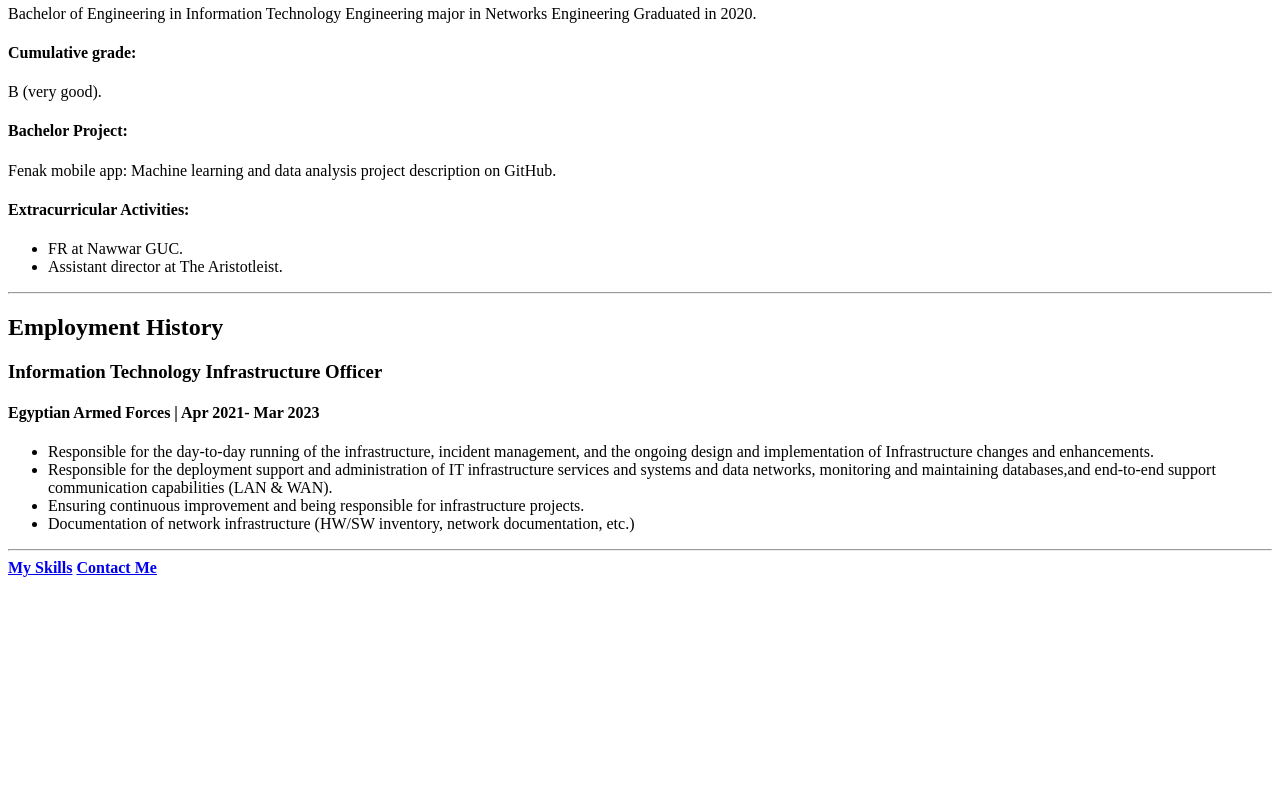
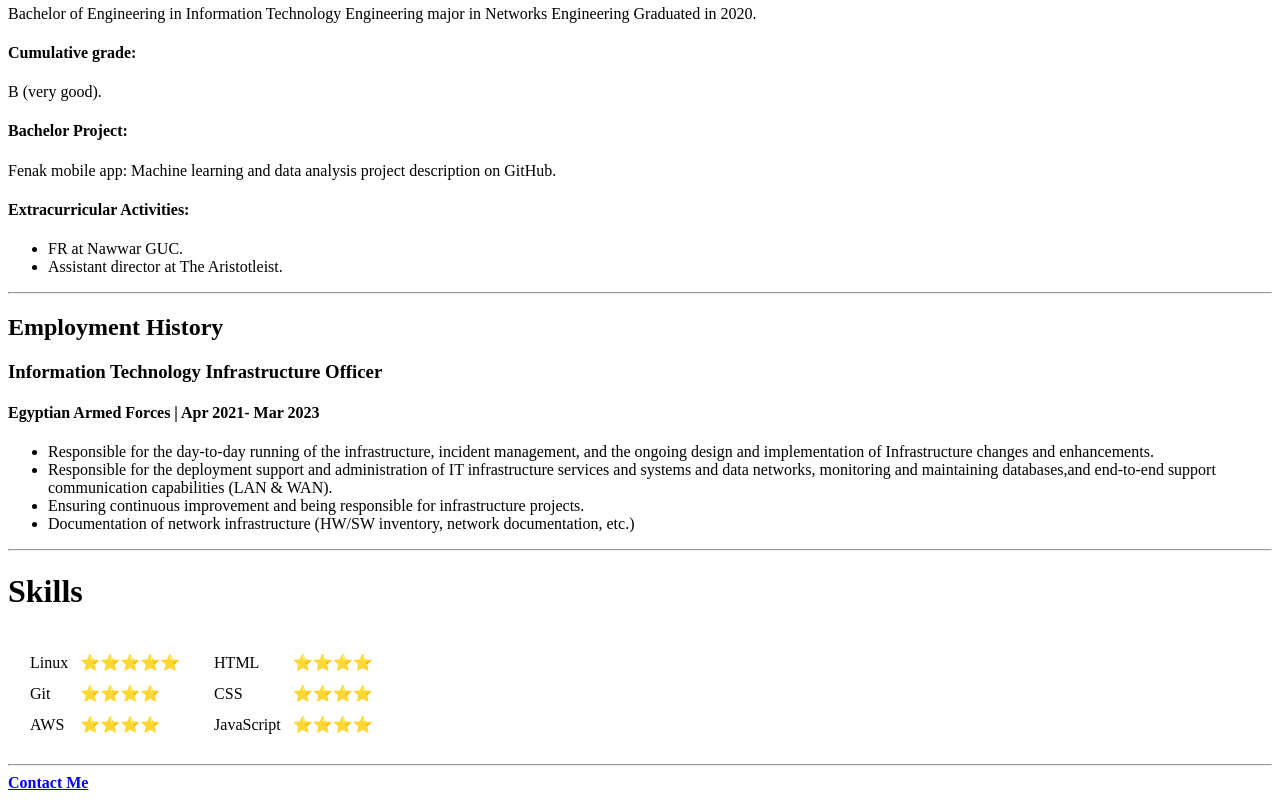
Before and after one commit to AbdelhameedEmad/CV, a plain HTML site: page index.html in a window 1280 px wide. Shown: the part 517-1317 px from the top of the page. Before the commit the page ends 1102 px from the top, so only its background shows below. Drawn offline with Linux system fonts and the light colour scheme.

Commit message:
latest version

```diff
--- a/index.html
+++ b/index.html
@@ -44,7 +44,48 @@
 
     </ul>
     <hr>
-    <a href="skills.html"><strong>My Skills</strong></a>
+    <h1>Skills</h1>
+    <table cellspacing="10">
+
+       <tr>
+        <td>
+            <table cellspacing="10">
+                <tr>
+                    <td>Linux</td>
+                    <td>⭐⭐⭐⭐⭐</td>
+                </tr>
+                <tr>
+                    <td>Git</td>
+                    <td>⭐⭐⭐⭐</td>
+                </tr>
+                <tr>
+                    <td>AWS</td>
+                    <td>⭐⭐⭐⭐</td>
+                </tr>
+            </table>
+        </td>
+        <td>
+            <table cellspacing="10">
+                <tr>
+                    <td>HTML</td>
+                    <td>⭐⭐⭐⭐</td>
+                </tr>
+                <tr>
+                    <td>CSS</td>
+                    <td>⭐⭐⭐⭐</td>
+                </tr>
+                <tr>
+                    <td>JavaScript</td>
+                    <td>⭐⭐⭐⭐</td>
+                </tr>
+
+            </table>
+        </td>
+
+       </tr>
+    </table>
+    <hr>
+    <!-- <a href="skills.html"><strong>My Skills</strong></a> -->
     <a href="contact.html"><strong>Contact Me</strong></a>
 </body>
 </html>
```
Also changed, not shown: skills.html (+20 -2 lines).
